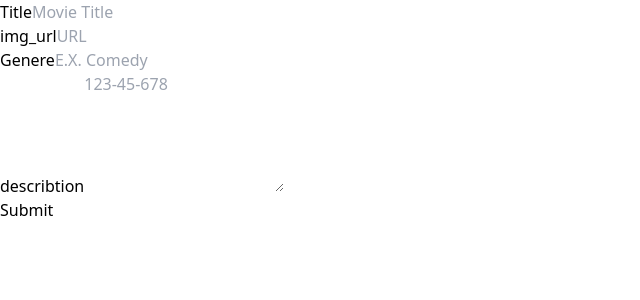
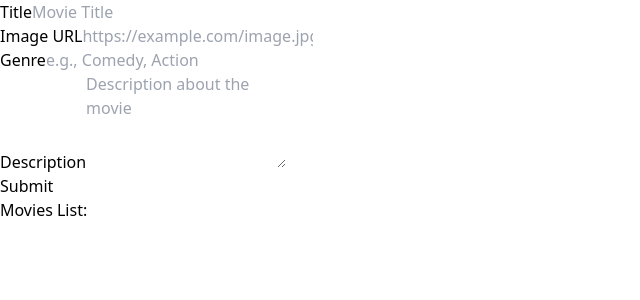
Before and after one commit to Om6064/Movie-Management-System, a React (Vite) app: page / in a window 1280 px wide. Shown: the top 300 px of the page, without its empty margins (0-640 px from the left). Built offline with nearby package versions, Linux system fonts and the light colour scheme; data requests are answered from the project's data file.

Commit message:
added axois

```diff
--- a/package.json
+++ b/package.json
@@ -10,6 +10,7 @@
     "preview": "vite preview"
   },
   "dependencies": {
+    "axios": "^1.11.0",
     "clsx": "^2.1.1",
     "json-server": "^1.0.0-beta.3",
     "react": "^19.1.0",
--- a/src/components/Form.jsx
+++ b/src/components/Form.jsx
@@ -1,45 +1,141 @@
-import { useState } from "react"
+import axios from "axios";
+import { useEffect, useState } from "react";
 
 const Form = () => {
-    const [input,setInput] = useState({
-        title:"",img_url:"",genere:"",des:""
-    })
+    const [input, setInput] = useState({
+        title: "",
+        img_url: "",
+        genre: "",
+        description: "",
+    });
+
+    const [movies, setMovies] = useState([]);
+    const [error, setError] = useState({});
+
+    useEffect(() => {
+        let url = "http://localhost:5000/movies"
+
+        const fetchData = async () => {
+            let res = await axios.get(url)
+            console.log(res);
+        }
+
+        fetchData()
+    }, [])
 
     const handleChange = (e) => {
-        setInput({...input,[e.target.id] : e.target.value})
+        setInput({ ...input, [e.target.id]: e.target.value });
+    };
+
+    const handleSubmit = (e) => {
+        e.preventDefault();
+
+        const tempErrors = {};
+        if (input.title.trim() === "") tempErrors.title = "Title is required";
+        if (input.img_url.trim() === "") tempErrors.img_url = "Image URL is required";
+        if (input.genre.trim() === "") tempErrors.genre = "Genre is required";
+        if (input.description.trim() === "") tempErrors.description = "Description is required";
+
+        setError(tempErrors);
+
+        if (Object.keys(tempErrors).length === 0) {
+            const newMovie = { ...input, id: Date.now() };
+            setMovies([...movies, newMovie]);
+            setInput({ title: "", img_url: "", genre: "", description: "" });
         }
-    console.log(input);
+    };
+
+    return (
+        <div className="h-screen flex items-center justify-center">
+            <div className="container mx-auto px-4">
+                <form onSubmit={handleSubmit} className="space-y-4">
+
+                    <div>
+                        <label htmlFor="title" className="block mb-1 text-sm font-medium text-gray-900">
+                            Title
+                        </label>
+                        <input
+                            type="text"
+                            id="title"
+                            placeholder="Movie Title"
+                            value={input.title}
+                            onChange={handleChange}
+                            className="w-full p-2.5 border rounded-lg text-sm"
+                        />
+                        {error.title && <p className="text-red-500 text-sm">{error.title}</p>}
+                    </div>
 
 
-    return (
                     <div>
-            <div className="h-screen flex items-center">
-                <div className="container mx-auto">
-                <form>
-                    <div className="">
+                        <label htmlFor="img_url" className="block mb-1 text-sm font-medium text-gray-900">
+                            Image URL
+                        </label>
+                        <input
+                            type="url"
+                            id="img_url"
+                            placeholder="https://example.com/image.jpg"
+                            value={input.img_url}
+                            onChange={handleChange}
+                            className="w-full p-2.5 border rounded-lg text-sm"
+                        />
+                        {error.img_url && <p className="text-red-500 text-sm">{error.img_url}</p>}
+                    </div>
+
+
                     <div>
-                            <label htmlFor="title" className="block mb-2 text-sm font-medium text-gray-900 ">Title</label>
-                            <input type="text" id="title" className="bg-gray-50 border border-gray-300 text-gray-900 text-sm rounded-lg focus:ring-blue-500 focus:border-blue-500 block w-full p-2.5" placeholder="Movie Title" required onChange={handleChange} value={input.title} />
+                        <label htmlFor="genre" className="block mb-1 text-sm font-medium text-gray-900">
+                            Genre
+                        </label>
+                        <input
+                            type="text"
+                            id="genre"
+                            placeholder="e.g., Comedy, Action"
+                            value={input.genre}
+                            onChange={handleChange}
+                            className="w-full p-2.5 border rounded-lg text-sm"
+                        />
+                        {error.genre && <p className="text-red-500 text-sm">{error.genre}</p>}
                     </div>
+
+
                     <div>
-                            <label htmlFor="img_url" className="block mb-2 text-sm font-medium text-gray-900 ">img_url</label>
-                            <input type="text" id="img_url" className="bg-gray-50 border border-gray-300 text-gray-900 text-sm rounded-lg focus:ring-blue-500 focus:border-blue-500 block w-full p-2.5" placeholder="URL" required onChange={handleChange} value={input.img_url} />
+                        <label htmlFor="description" className="block mb-1 text-sm font-medium text-gray-900">
+                            Description
+                        </label>
+                        <textarea
+                            id="description"
+                            rows={4}
+                            placeholder="Description about the movie"
+                            value={input.description}
+                            onChange={handleChange}
+                            className="w-full p-2.5 border rounded-lg text-sm"
+                        ></textarea>
+                        {error.description && <p className="text-red-500 text-sm">{error.description}</p>}
                     </div>
-                        <div>
-                            <label htmlFor="genere" className="block mb-2 text-sm font-medium text-gray-900 ">Genere</label>
-                            <input type="text" id="genere" className="bg-gray-50 border border-gray-300 text-gray-900 text-sm rounded-lg focus:ring-blue-500 focus:border-blue-500 block w-full p-2.5" placeholder="E.X. Comedy" required onChange={handleChange} value={input.genere} />
-                        </div>
-                        <div>
-                            <label htmlFor="des" className="block mb-2 text-sm font-medium text-gray-900 ">describtion</label>
-                            <textarea rows={5} id="des" className="bg-gray-50 border border-gray-300 text-gray-900 text-sm rounded-lg focus:ring-blue-500 focus:border-blue-500 block w-full p-2.5" placeholder="123-45-678" pattern="[0-9]{3}-[0-9]{2}-[0-9]{3}" required onChange={handleChange} value={input.des} />
-                        </div>
-                    </div>
-                    <button type="submit" className="text-white bg-blue-700 hover:bg-blue-800 focus:ring-4 focus:outline-none focus:ring-blue-300 font-medium rounded-lg text-sm w-full sm:w-auto px-5 py-2.5 text-center dark:bg-blue-600 dark:hover:bg-blue-700 dark:focus:ring-blue-800">Submit</button>
+
+
+                    <button
+                        type="submit"
+                        className="text-white bg-blue-600 hover:bg-blue-700 px-5 py-2.5 rounded-lg text-sm"
+                    >
+                        Submit
+                    </button>
                 </form>
+
+
+                <div className="mt-6">
+                    <h2 className="text-lg font-semibold">Movies List:</h2>
+                    <ul>
+                        {movies.map((movie) => (
+                            <li key={movie.id} className="mt-2">
+                                <strong>{movie.title}</strong> - {movie.genre}
+                            </li>
+                        ))}
+                    </ul>
                 </div>
             </div>
         </div>
-    )
-}
+    );
+};
 
-export default Form
+export default Form;
--- a/src/db.json
+++ b/src/db.json
@@ -1,3 +1,3 @@
 {
-
+    "movies": []
 }
```
Also changed, not shown: eslint.config.js (deleted, +0 -29 lines), 1 other file (tests, documents, lock files or other folders). Lines whose indentation alone changed are shown as unchanged.
